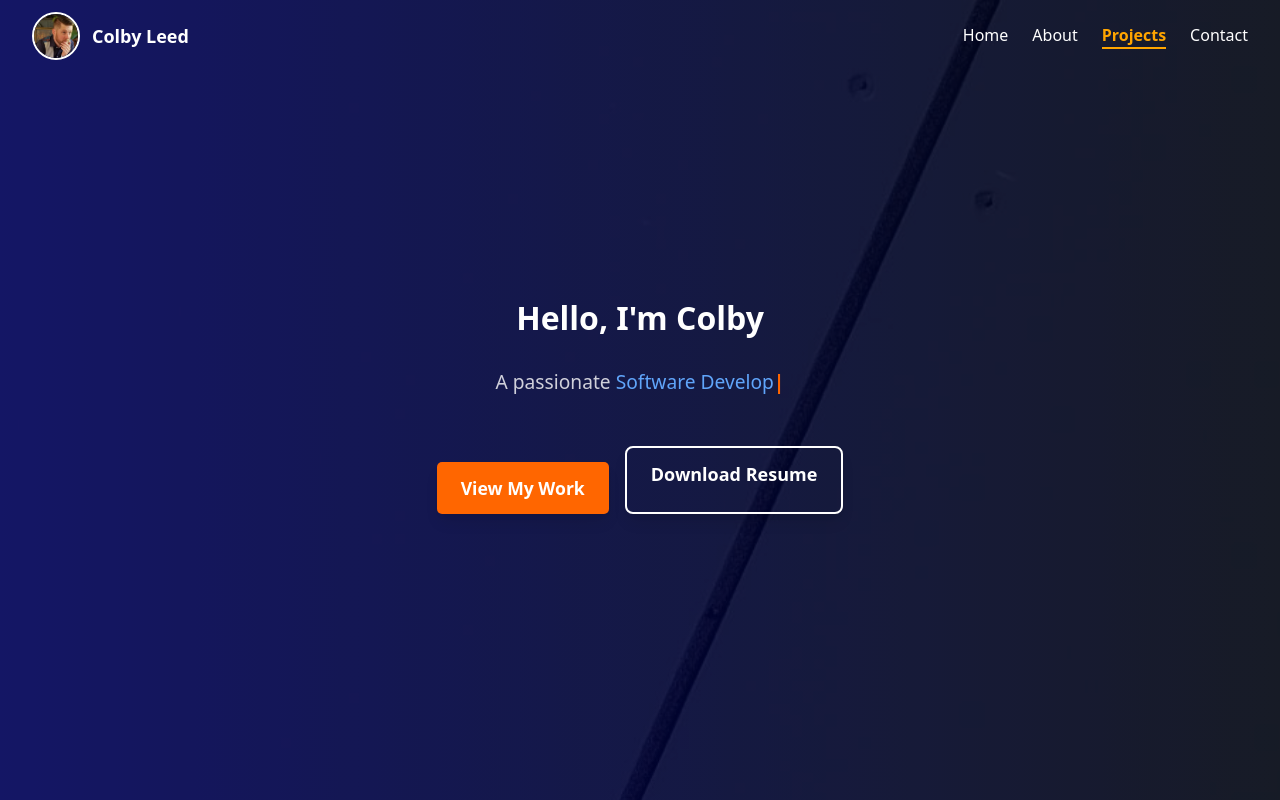
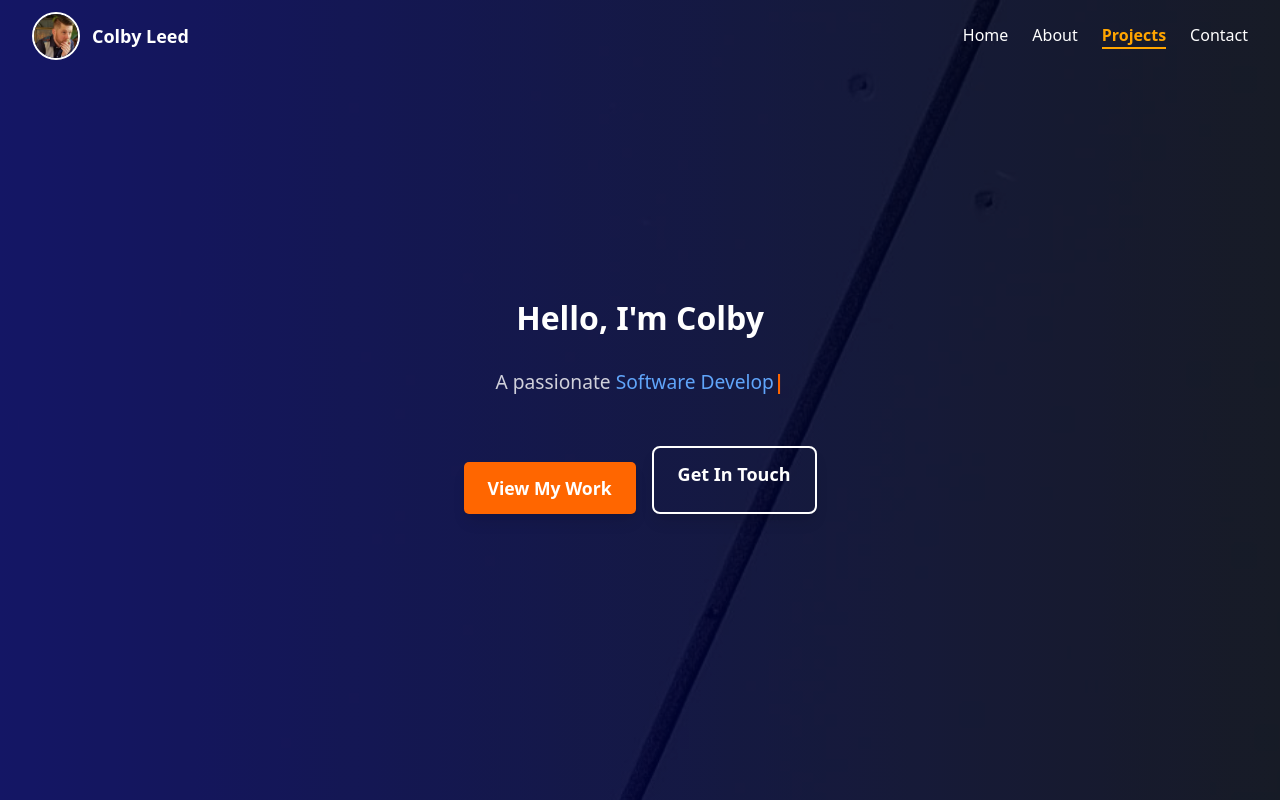
Before and after one commit to CTLeed/Portfolio, an Angular app in the folder frontend/: page / in a window 1280 px wide. Shown: the top 800 px of the page. Built offline with nearby package versions, Linux system fonts and the light colour scheme; no server answers.

Commit message:
Added resume check for download

```diff
--- a/frontend/src/app/components/hero/hero.component.html
+++ b/frontend/src/app/components/hero/hero.component.html
@@ -16,8 +16,13 @@
     <a href="#projects" class="btn cta-button bg-orange-500 hover:bg-orange-600 text-white font-bold py-3 px-6 rounded-lg text-lg transition duration-300 shadow-lg hover:shadow-xl transform hover:scale-105">
       View My Work
     </a>
-    <a href="/resume.pdf" target="_blank" class="btn cta-button-secondary border-2 border-orange-500 text-orange-500 hover:bg-orange-500 hover:text-white font-bold py-3 px-6 rounded-lg text-lg transition duration-300 shadow-lg transform hover:scale-105">
+    <a href="/resume.pdf" target="_blank" class="btn cta-button-secondary border-2 border-orange-500 text-orange-500 hover:bg-orange-500 hover:text-white font-bold py-3 px-6 rounded-lg text-lg transition duration-300 shadow-lg transform hover:scale-105"
+       *ngIf="hasResume">
       Download Resume
+    </a>
+    <a href="#contact" class="btn cta-button-secondary border-2 border-orange-500 text-orange-500 hover:bg-orange-500 hover:text-white font-bold py-3 px-6 rounded-lg text-lg transition duration-300 shadow-lg transform hover:scale-105"
+       *ngIf="!hasResume">
+      Get In Touch
     </a>
   </div>
 </div>
--- a/frontend/src/app/components/hero/hero.component.ts
+++ b/frontend/src/app/components/hero/hero.component.ts
@@ -21,6 +21,7 @@ export class HeroComponent implements OnInit, OnDestroy {
   // Typing animation properties
   displayText = '';
   currentText = '';
+  hasResume = false; // Set to true when you have a resume.pdf in public folder
 
   private texts = [
     'Software Developer',
--- a/frontend/src/index.html
+++ b/frontend/src/index.html
@@ -16,6 +16,14 @@
         mobileMenu.classList.toggle('hidden');
       });
     });
+
+    // Suppress browser extension errors in console
+    window.addEventListener('unhandledrejection', event => {
+      if (event.reason && event.reason.message &&
+          event.reason.message.includes('message channel closed')) {
+        event.preventDefault();
+      }
+    });
   </script>
 </head>
 <body>
```
